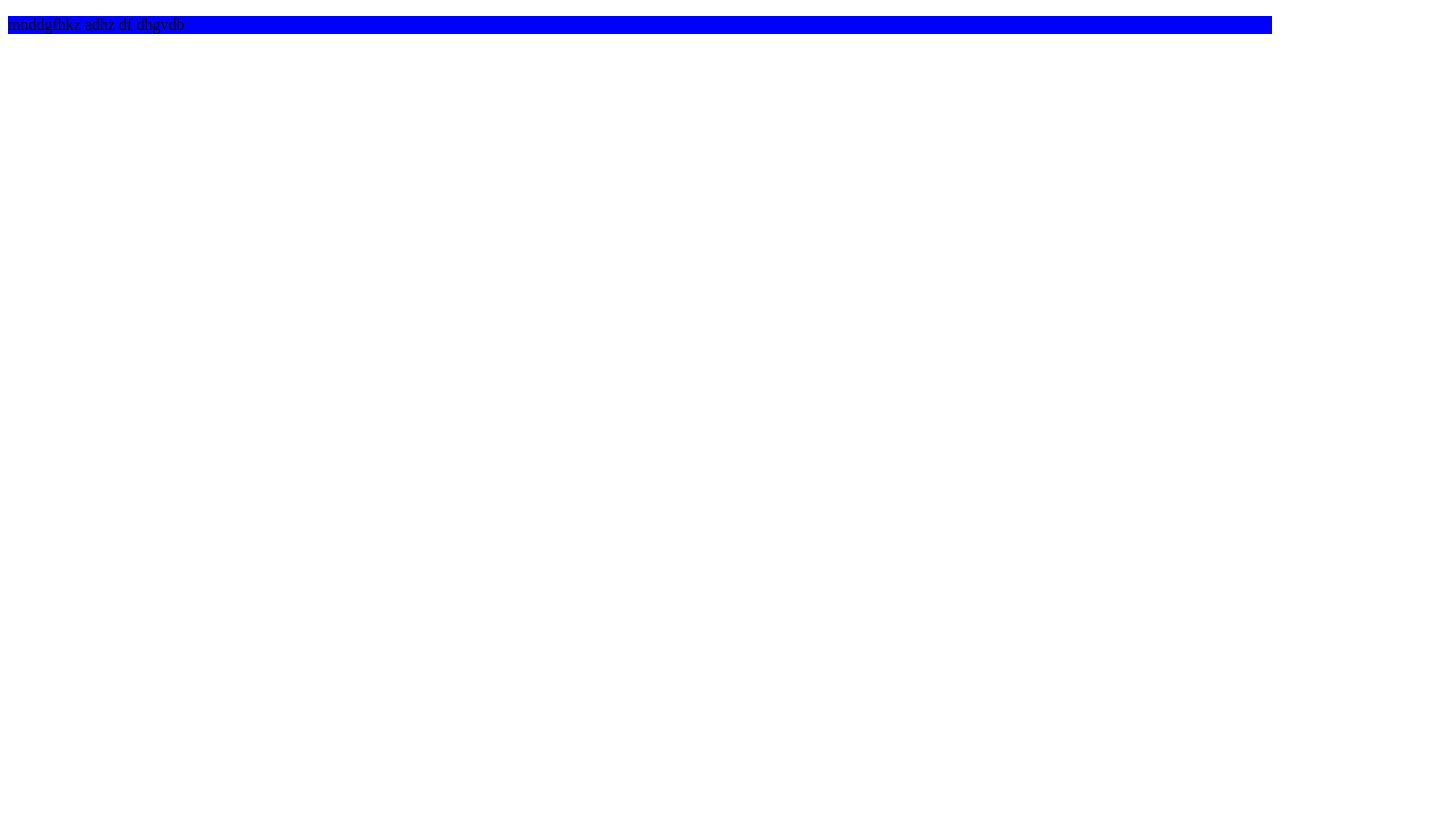
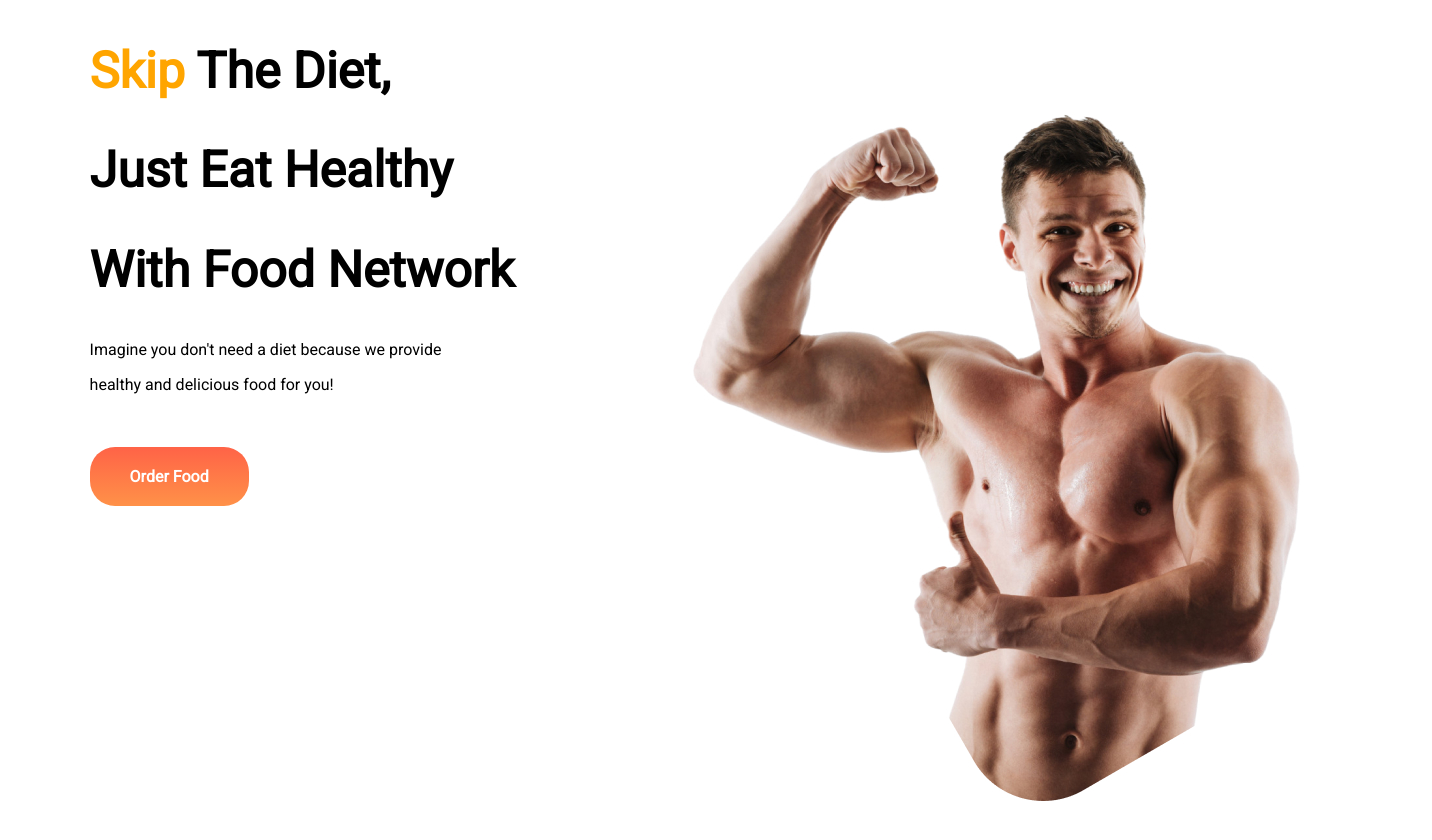
Before and after one commit to Md-Majabul-Islam/healthy-eat, a plain HTML site: page index.html in a window 1280 px wide. Shown: the whole page, 1432 px wide, since content can reach past the window. Before the commit the page ends 800 px from the top, so only its background shows below. Drawn offline with Linux system fonts and the light colour scheme.

Commit message:
added header

```diff
--- a/index.html
+++ b/index.html
@@ -5,9 +5,31 @@
     <meta http-equiv="X-UA-Compatible" content="IE=edge">
     <meta name="viewport" content="width=device-width, initial-scale=1.0">
     <title>healthy eat</title>
+    <link rel="preconnect" href="https://fonts.googleapis.com">
+    <link rel="preconnect" href="https://fonts.gstatic.com" crossorigin>
+    <link href="https://fonts.googleapis.com/css2?family=Roboto&display=swap" rel="stylesheet">
     <link rel="stylesheet" href="style.css">
 </head>
 <body>
-    <p>mnddgfhkz adhz df dhgvdb</p>
-</body>
+
+        <section class="top-banner flexible-container">
+
+            <div class="half-section">
+                <h1><span class="skip-color"> Skip </span> The Diet,</h1>
+                <h1>Just Eat Healthy</h1>
+                <h1>With Food Network</h1>
+
+                <p>Imagine you don't need a diet because we provide</p>
+                <p>healthy and delicious food for you!</p>
+                <br><br><br>
+                <a class="link-button" target="_blank" href="https://www.linkedin.com/in/md-majabul-islam-5ab138249/">
+                    Order Food
+                </a>
+            </div>
+
+            <div class="half-section">
+                <img src="images/male/Hero Image.jpg" alt="">
+            </div>
+
+        </section>
 </html>
--- a/style.css
+++ b/style.css
@@ -1,3 +1,32 @@
-p{
-    background-color: blue;
+
+body{
+    font-family: 'Roboto', sans-serif;
+    margin: 0px;
 }
+h1{
+    font-size: 50px;
+}
+.skip-color{
+    color:orange;
+}
+
+.link-button {
+    text-decoration: none;
+    background-image: linear-gradient(tomato,rgba(255, 102, 0, 0.719));
+    padding: 20px 40px;
+    border-radius: 25px;
+    color: white;
+    font-weight: 700;
+}
+
+.half-section{
+    width: 50%;
+    padding-left: 7%;
+}
+.flexible-container {
+    display: flex;
+    margin-bottom: 150px;
+}
+half img{
+    width: 80%;
+}
```
